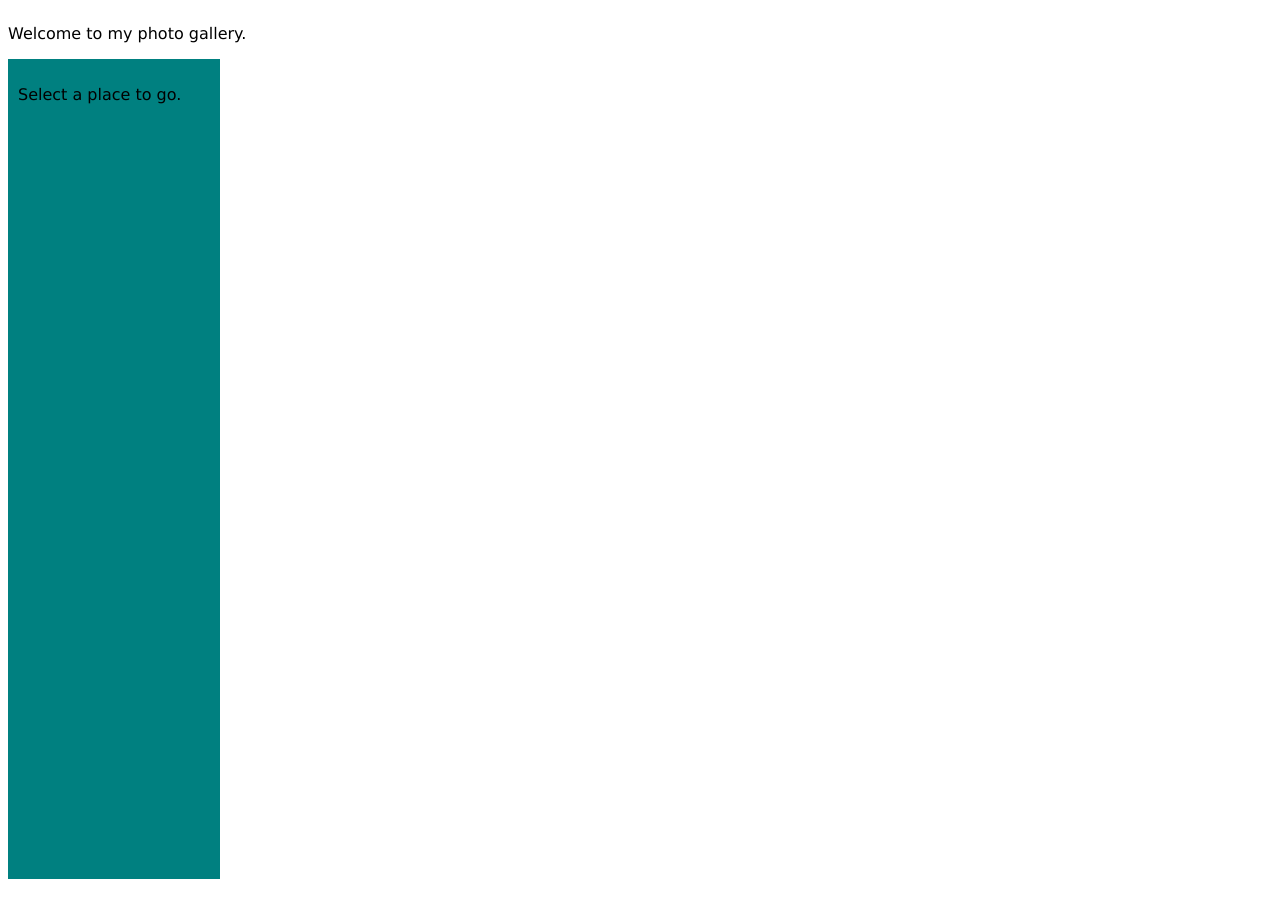
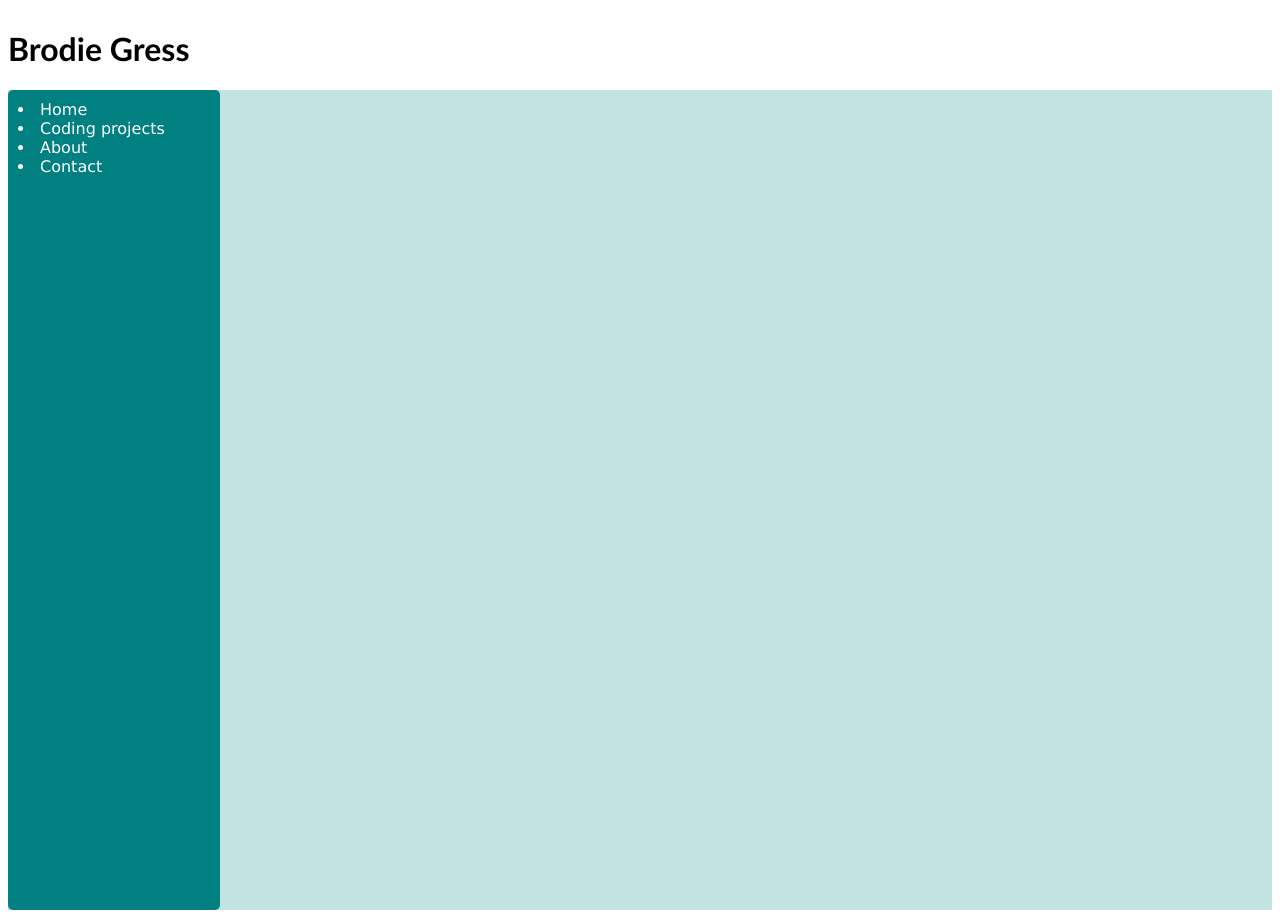
Before and after one commit to brodielgress/brodie_coder_page, a plain HTML site: page index.html in a window 1280 px wide. Before the commit the page ends 887 px from the top, so only its background shows below. Drawn offline with Linux system fonts and the light colour scheme.

Commit message:
Made style changes, don't want to make a gallery anymore

```diff
--- a/CSS/style.css
+++ b/CSS/style.css
@@ -1,6 +1,11 @@
 html {
     font-family: 'Lucida Sans', 'Lucida Sans Regular', 'Lucida Grande', 'Lucida Sans Unicode', Geneva, Verdana, sans-serif;
     scroll-behavior: smooth;
+}
+
+header {
+    font-family:'Gill Sans', 'Gill Sans MT', Calibri, 'Trebuchet MS', sans-serif;
+
 }
 
 body {
@@ -11,6 +16,7 @@ body {
 main {
     display: flex;
     flex-direction: row;
+    background-color: rgb(195, 226, 226);
 }
 
 nav {
@@ -18,4 +24,6 @@ nav {
     padding: 10px;
     width: 15vw;
     height: 100vh;
+    color: white;
+    border-radius: 5px;
 }
--- a/index.html
+++ b/index.html
@@ -11,11 +11,14 @@
 
 <body>
     <header>
-        <p>Welcome to my photo gallery.</p>
+        <h1>Brodie Gress</h1>
     </header>
     <main>
         <nav>
-            <p>Select a place to go.</p>
+            <li>Home</li>
+            <li>Coding projects</li>
+            <li>About</li>
+            <li>Contact</li>
         </nav>
 
         <div id="gallery">
```
